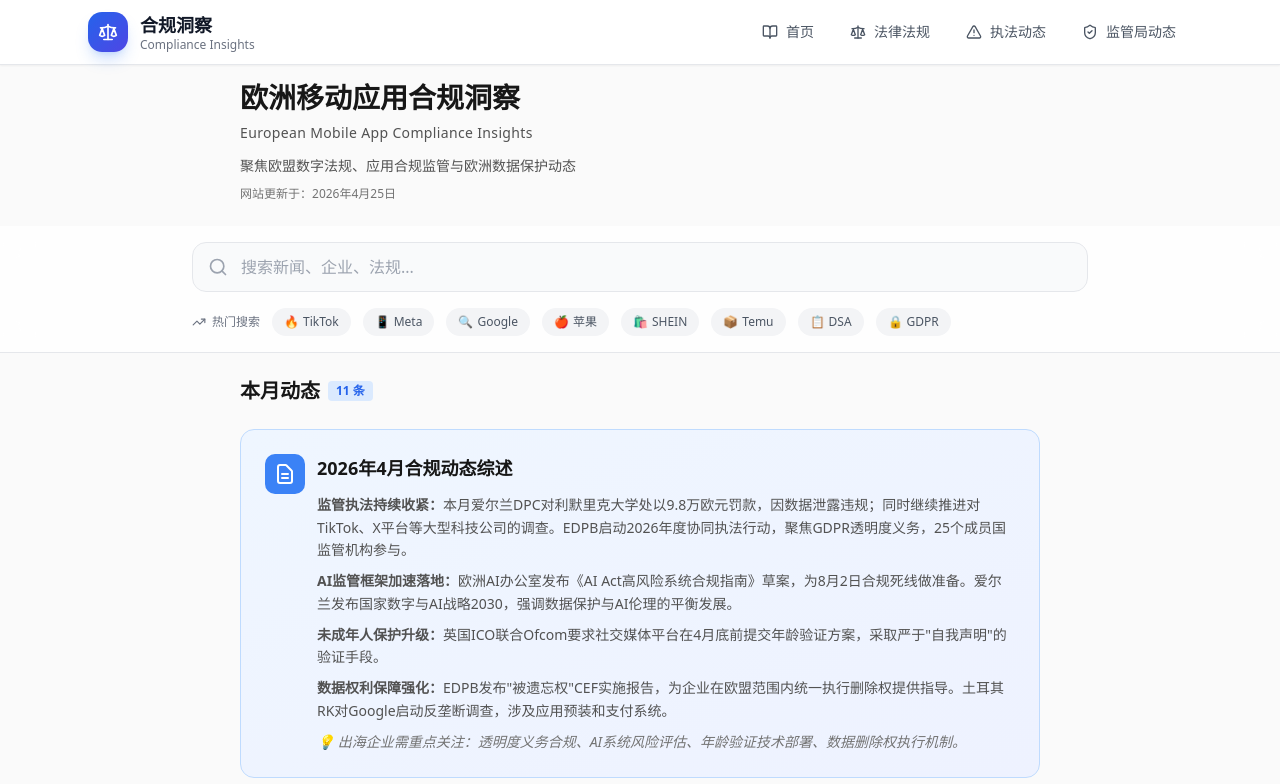
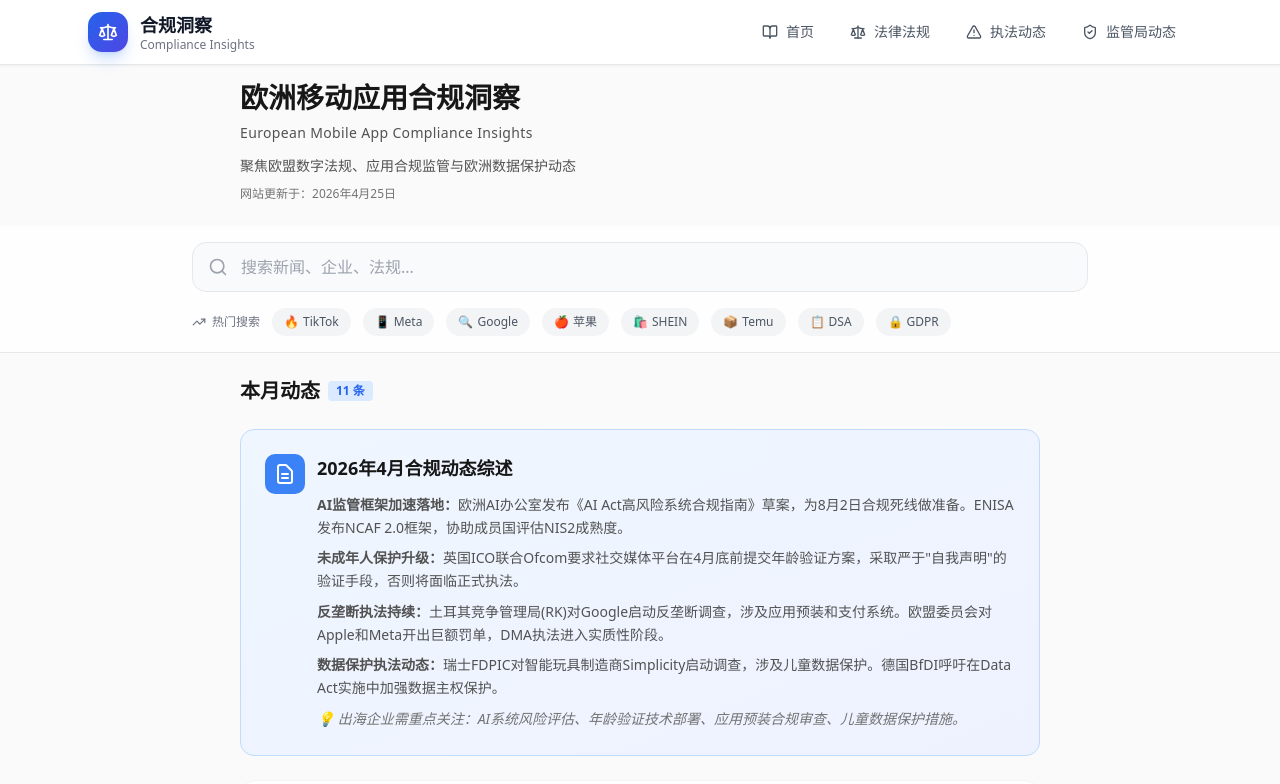
Before and after one commit to lbook820-gif/aspgcminsight, a React (Vite) app: page /#/ in a window 1280 px wide. Shown: the top 784 px of the page. Built offline with nearby package versions, Linux system fonts and the light colour scheme.

Commit message:
fix: 修复本月动态时间筛选问题
- 将硬编码的月份改为动态获取当前月份
- 更新综述内容，只包含真正的本月动态
- 移除3月份的新闻（如DPC处罚大学案）
- 综述标题动态显示当前年月
- 确保'本月动态'名副其实

```diff
--- a/src/pages/Home.tsx
+++ b/src/pages/Home.tsx
@@ -673,7 +673,9 @@ export default function Home() {
   }, [searchKeyword]);
 
   // 本月动态逻辑
-  const currentMonth = '2026-04';
+  const currentDate = new Date();
+  const currentYear = currentDate.getFullYear();
+  const currentMonth = `${currentYear}-${String(currentDate.getMonth() + 1).padStart(2, '0')}`;
   const newsThisMonth = filteredNews.filter(n => n.date.startsWith(currentMonth));
 
   // 按年份分组
@@ -715,22 +717,22 @@ export default function Home() {
                   </svg>
                 </div>
                 <div className="flex-1">
-                  <h3 className="text-lg font-bold text-[#171717] mb-3">2026年4月合规动态综述</h3>
+                  <h3 className="text-lg font-bold text-[#171717] mb-3">{currentYear}年{currentDate.getMonth() + 1}月合规动态综述</h3>
                   <div className="text-sm text-[#525252] leading-relaxed space-y-2">
                     <p>
-                      <strong>监管执法持续收紧：</strong>本月爱尔兰DPC对利默里克大学处以9.8万欧元罚款，因数据泄露违规；同时继续推进对TikTok、X平台等大型科技公司的调查。EDPB启动2026年度协同执法行动，聚焦GDPR透明度义务，25个成员国监管机构参与。
+                      <strong>AI监管框架加速落地：</strong>欧洲AI办公室发布《AI Act高风险系统合规指南》草案，为8月2日合规死线做准备。ENISA发布NCAF 2.0框架，协助成员国评估NIS2成熟度。
                     </p>
                     <p>
-                      <strong>AI监管框架加速落地：</strong>欧洲AI办公室发布《AI Act高风险系统合规指南》草案，为8月2日合规死线做准备。爱尔兰发布国家数字与AI战略2030，强调数据保护与AI伦理的平衡发展。
+                      <strong>未成年人保护升级：</strong>英国ICO联合Ofcom要求社交媒体平台在4月底前提交年龄验证方案，采取严于"自我声明"的验证手段，否则将面临正式执法。
                     </p>
                     <p>
-                      <strong>未成年人保护升级：</strong>英国ICO联合Ofcom要求社交媒体平台在4月底前提交年龄验证方案，采取严于"自我声明"的验证手段。
+                      <strong>反垄断执法持续：</strong>土耳其竞争管理局(RK)对Google启动反垄断调查，涉及应用预装和支付系统。欧盟委员会对Apple和Meta开出巨额罚单，DMA执法进入实质性阶段。
                     </p>
                     <p>
-                      <strong>数据权利保障强化：</strong>EDPB发布"被遗忘权"CEF实施报告，为企业在欧盟范围内统一执行删除权提供指导。土耳其RK对Google启动反垄断调查，涉及应用预装和支付系统。
+                      <strong>数据保护执法动态：</strong>瑞士FDPIC对智能玩具制造商Simplicity启动调查，涉及儿童数据保护。德国BfDI呼吁在Data Act实施中加强数据主权保护。
                     </p>
                     <p className="text-[#737373] italic mt-3">
-                      💡 出海企业需重点关注：透明度义务合规、AI系统风险评估、年龄验证技术部署、数据删除权执行机制。
+                      💡 出海企业需重点关注：AI系统风险评估、年龄验证技术部署、应用预装合规审查、儿童数据保护措施。
                     </p>
                   </div>
                 </div>
```
Also changed, not shown: 3 other files (tests, documents, lock files or other folders).
